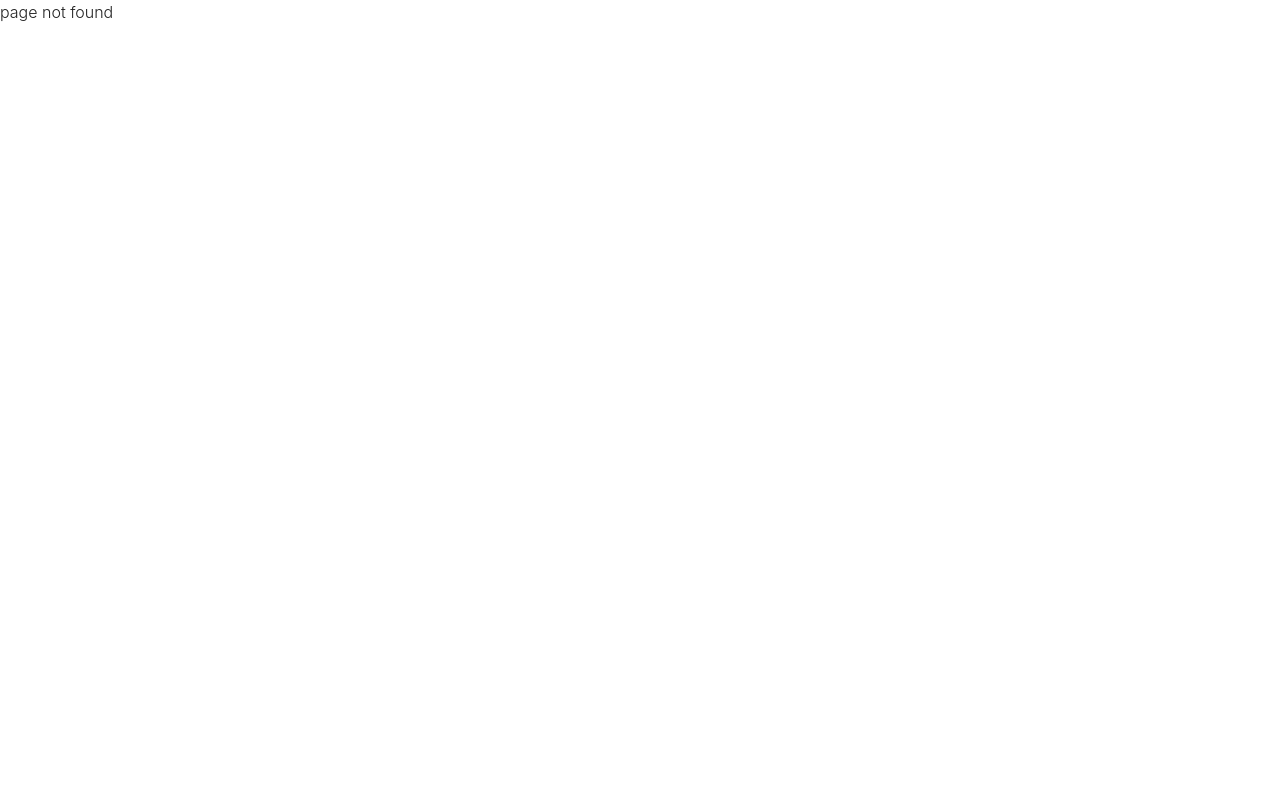
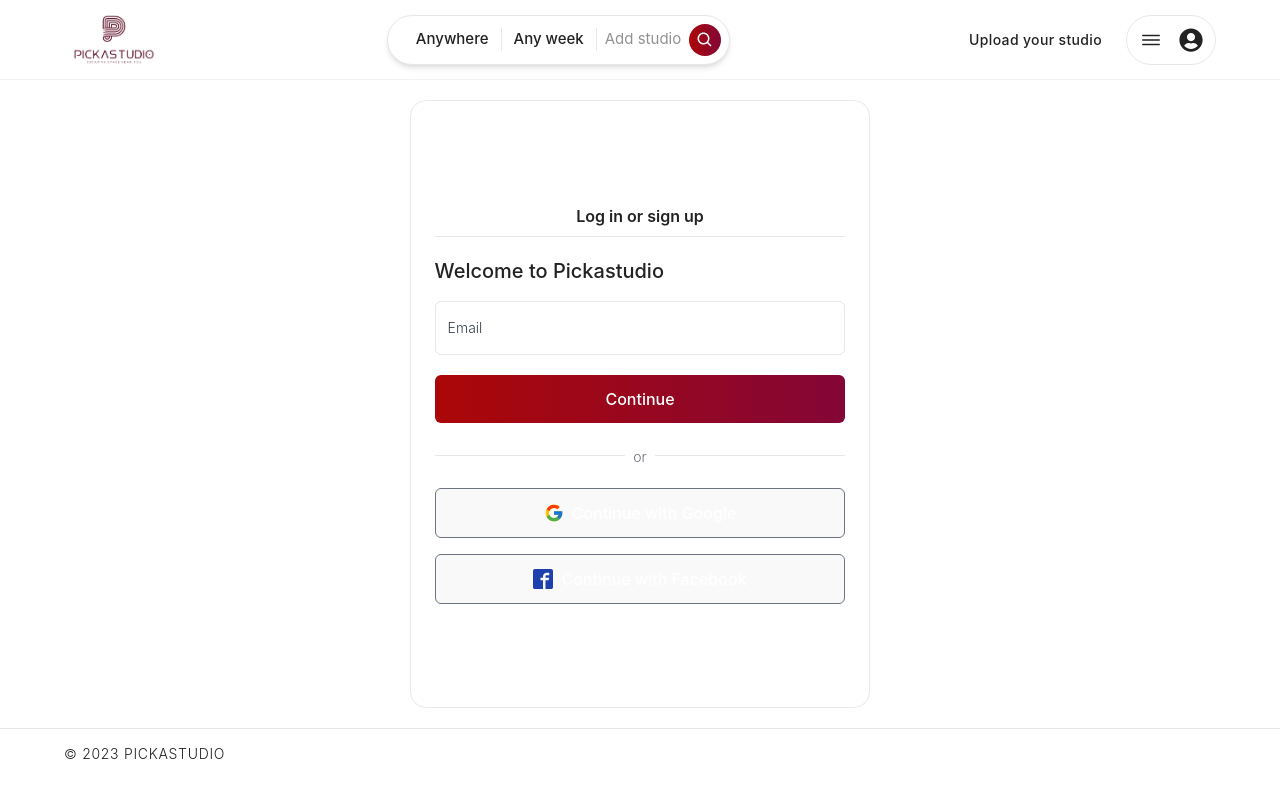
Before and after one commit to CodeLab-Collaborators/pickStudio, a React (Vite) app in the folder pick_fe/: page /register in a window 1280 px wide. Before the commit this address had no page. Built offline with nearby package versions, Linux system fonts and the light colour scheme.

Commit message:
added the sign in and gregister pages

```diff
--- a/pick_fe/src/components/forms/Auth.tsx
+++ b/pick_fe/src/components/forms/Auth.tsx
@@ -1,17 +1,12 @@
 import { useState } from "react";
-import { MdClose } from "react-icons/md";
-import { IoChevronBackSharp } from "react-icons/io5";
 import { GlobalButton } from "..";
 import { FcGoogle } from "react-icons/fc";
 import { ImFacebook2 } from "react-icons/im";
 import Registration from "./Registration";
 import PasswordInput from "./Password";
 import Login from "./Login";
-import { useNavigate } from "react-router-dom";
 
 const Auth = ({ onClose }: { onClose?: () => void }) => {
-  const navigate = useNavigate();
-
   const [email, setEmail] = useState<string>("");
   const [emailExists, setEmailExists] = useState<boolean | null>(null);
 
@@ -40,18 +35,8 @@
   };
 
   return (
-    <div className="w-full h-full bg-white p-6 ">
+    <div className="w-full flex flex-col  h-full  p-6 ">
       <div className="flex border-b pb-2">
-        {emailExists ? (
-          <button onClick={() => navigate(-1)}>
-            <IoChevronBackSharp />
-          </button>
-        ) : (
-          <button onClick={onClose}>
-            <MdClose />
-          </button>
-        )}
-
         {emailExists ? (
           <p className="text-center font-semibold text-base w-full">Log in</p>
         ) : email && !emailExists ? (
@@ -85,13 +70,13 @@
             </div>
             {/* Social auth */}
             <div className="w-full mt-8 flex flex-col gap-4 ">
-              <GlobalButton className="flex justify-center items-center gap-2 text-black border-gray-500 border ">
+              <GlobalButton className="flex justify-center items-center gap-2 text-[#000000e8] border-gray-500 border ">
                 <p className="text-xl">
                   <FcGoogle />
                 </p>
                 Continue with Google
               </GlobalButton>
-              <GlobalButton className=" flex justify-center items-center gap-2 text-black border-gray-500 border ">
+              <GlobalButton className=" flex justify-center items-center gap-2 text-[#000000e8] border-gray-500 border ">
                 <p className="text-xl text-blue-800">
                   <ImFacebook2 />
                 </p>
--- a/pick_fe/src/components/layouts/homeLayout.tsx
+++ b/pick_fe/src/components/layouts/homeLayout.tsx
@@ -1,12 +1,19 @@
 import { Outlet } from "react-router-dom";
 import { Categories, Header } from "../blocks";
 import { Footer } from "..";
+import { useLocation } from "react-router-dom";
 
 const Homelayout = () => {
+  const location = useLocation();
+
+  // if (location.pathname.includes("register"))
   return (
     <div>
       <Header width="w-[90%]" position="sticky" />
-      <Categories />
+      {location.pathname.includes("register") ||
+      location.pathname.includes("login") ? null : (
+        <Categories />
+      )}
       <div className="w-[90%] m-auto mt-3">
         <Outlet />
       </div>
--- a/pick_fe/src/components/modals/style.css
+++ b/pick_fe/src/components/modals/style.css
@@ -1,8 +1,8 @@
 .fadeIn {
   -webkit-animation-name: fadeIn;
   animation-name: fadeIn;
-  -webkit-animation-duration: 1s;
-  animation-duration: 1s;
+  -webkit-animation-duration: 0.8s;
+  animation-duration: 0.8s;
   -webkit-animation-fill-mode: both;
   animation-fill-mode: both;
 }
--- a/pick_fe/src/components/static/AuthDropDown.tsx
+++ b/pick_fe/src/components/static/AuthDropDown.tsx
@@ -1,32 +1,21 @@
-import { useState } from "react";
-import { AuthModal } from "../modals";
+import { Link } from "react-router-dom";
 
 const AuthDropDown = () => {
-  const [showAuth, setShowAuth] = useState<boolean>(false);
-
-  const toggle = () => {
-    setShowAuth(!showAuth);
-  };
-
   return (
     <div className="w-[250px] relative bg-white text-[15px] flex flex-col gap-2 rounded-xl shadow-lg">
-      <p
-        onClick={toggle}
-        className="hover:bg-[#f7f7f7] text-black ease-in transition-all cursor-pointer px-6 py-2 mt-6"
-      >
-        Sign up
-      </p>
-      <p
-        onClick={toggle}
-        className="hover:bg-[#f7f7f7] ease-in transition-all cursor-pointer px-6 py-2 "
-      >
-        Log in
-      </p>
+      <Link to="/register">
+        <p className="hover:bg-[#f7f7f7] text-black ease-in transition-all cursor-pointer px-6 py-2 mt-6">
+          Sign up
+        </p>
+      </Link>
+      <Link to="/login">
+        <p className="hover:bg-[#f7f7f7] ease-in transition-all cursor-pointer px-6 py-2 ">
+          Log in
+        </p>
+      </Link>
 
       <hr />
       <p className="text-xs tracking-wider px-6 my-5">PICKASTUDIO</p>
-
-      {showAuth && <AuthModal onClose={toggle} />}
     </div>
   );
 };
--- /dev/null
+++ b/pick_fe/src/pages/Registration.tsx
@@ -0,0 +1,11 @@
+import { Auth } from "../components";
+
+const Registration = () => {
+  return (
+    <div className="w-2/5 border m-auto min-h-[76vh] h-full flex items-center rounded-2xl my-5">
+      <Auth />
+    </div>
+  );
+};
+
+export default Registration;
--- a/pick_fe/src/routes/routes.tsx
+++ b/pick_fe/src/routes/routes.tsx
@@ -4,6 +4,7 @@
 
 const Home = lazy(() => import("../pages/Home"));
 const SingleList = lazy(() => import("../pages/SingleList"));
+const Registration = lazy(() => import("../pages/Registration"));
 
 export const appRoutes = createBrowserRouter([
   {
@@ -21,6 +22,18 @@
             <Home />
           </Suspense>
         ),
+      },
+      {
+        path: "register",
+        element: (
+          <Suspense fallback={<div>Loading...</div>}>
+            <Registration />
+          </Suspense>
+        ),
+      },
+      {
+        path: "login",
+        element: <>Signin page</>,
       },
     ],
   },
```
